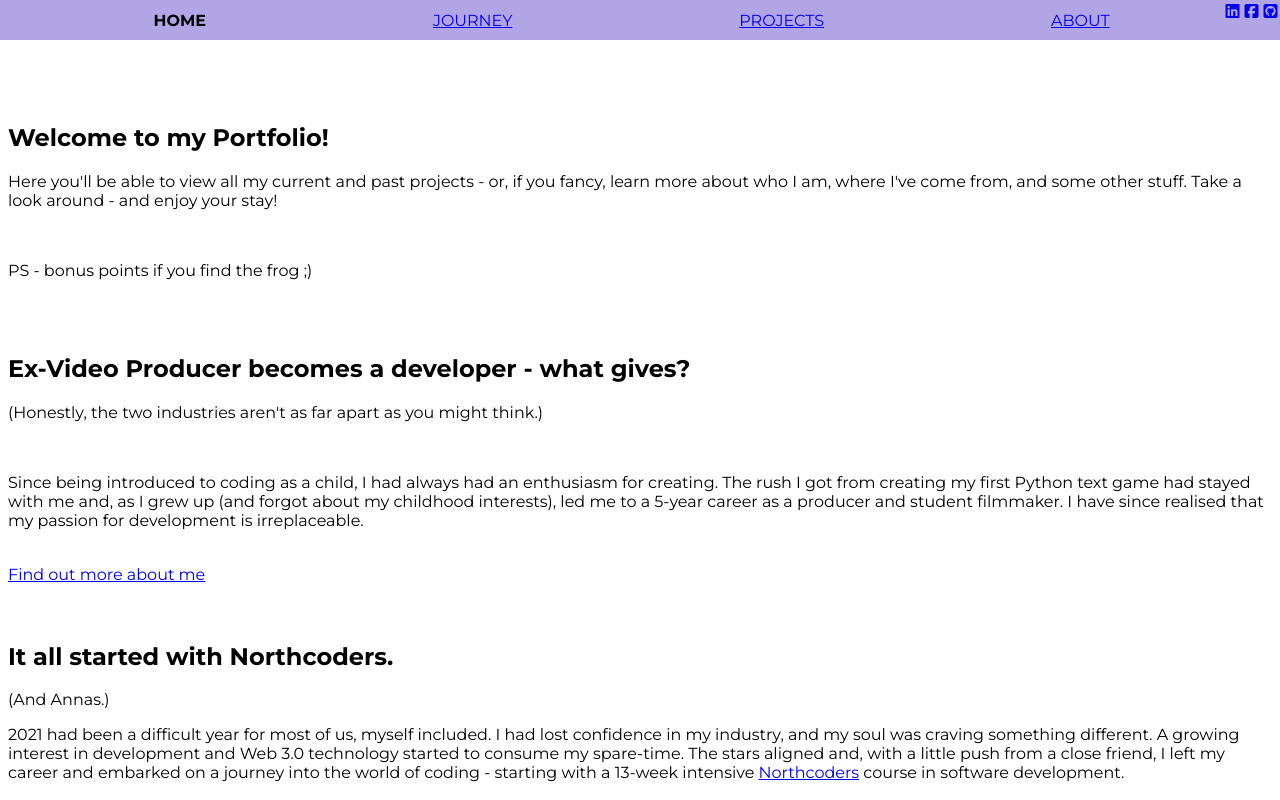
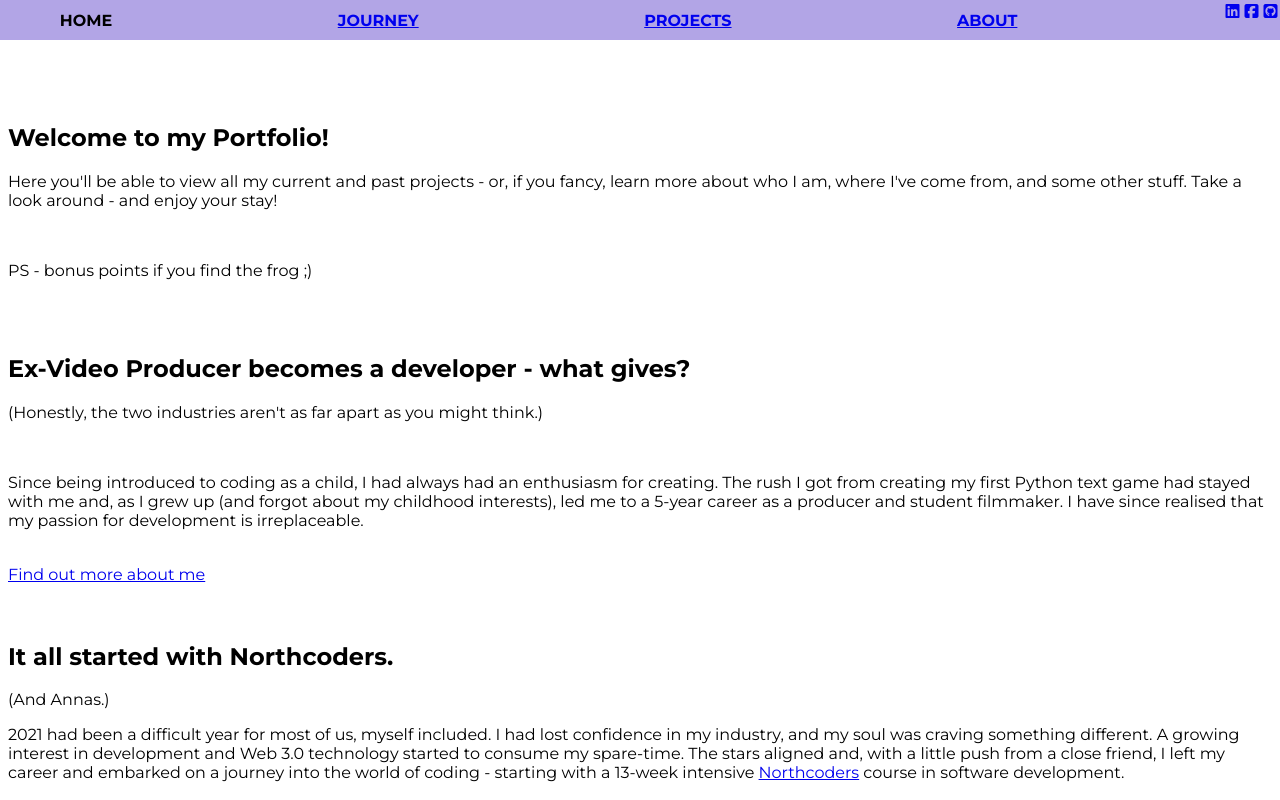
Before and after one commit to chrisanicolaou/website-portfolio, a plain HTML site: page index.html in a window 1280 px wide. Shown: the top 800 px of the page. Drawn offline with Linux system fonts and the light colour scheme.

Commit message:
Navbar styling changes

```diff
--- a/styles/style.css
+++ b/styles/style.css
@@ -5,6 +5,7 @@
     font-family: "Montserrat", sans-serif;
 }
 
+@media (min-width: 900px) {
     nav ul {
         background-color: #b2a5e6;
         display: -webkit-flex;
@@ -23,6 +24,9 @@ nav ul {
         justify-content: space-around;
         list-style-type: none;
         margin: auto;
+        font-weight: bold;
+        font-size: 100%;
+        padding-right: 15%;
     }
 
     .navsocials {
@@ -30,3 +34,4 @@ nav ul {
         padding: 0.2%;
         margin: 0;
     }
+}
```
Lines whose indentation alone changed are shown as unchanged.
